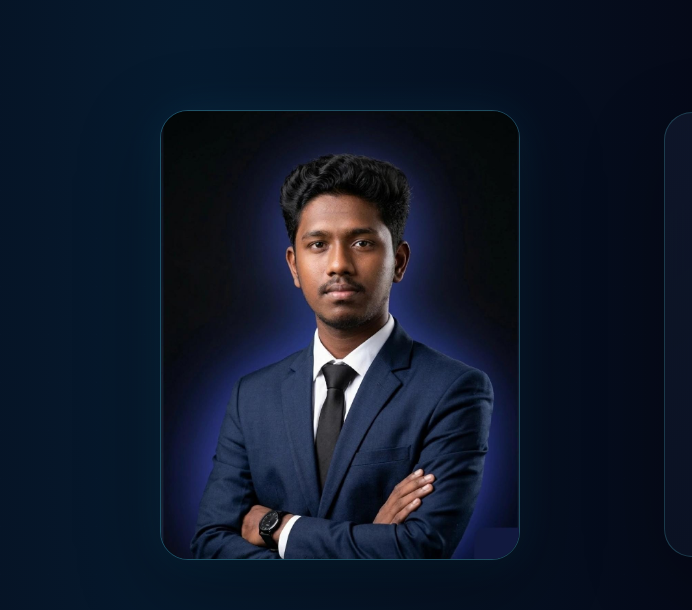
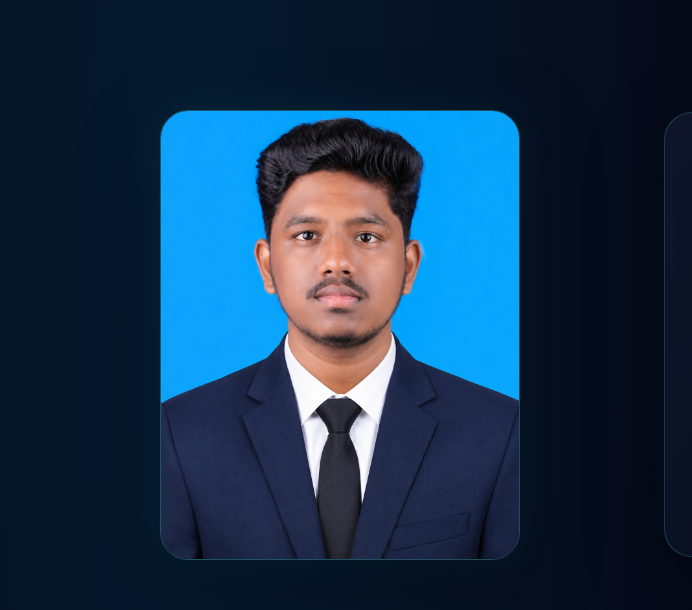
Before and after one commit to udayaprakash2410/my-portfolio, a plain HTML site: page index.html in a window 1280 px wide. Shown: the part 98-708 px from the top of the page, 0-692 px from the left. Drawn offline with nearby package versions, Linux system fonts and the light colour scheme.

Commit message:
Updated profile photo

```diff
--- a/index.html
+++ b/index.html
@@ -83,7 +83,7 @@ Udaya<span>.</span>
 <!-- PROFILE IMAGE -->
 
 <div data-aos="fade-right">
-<img src="img/my portfolio.jpeg"
+<img src="img/pass.jpg"
 class="rounded-2xl shadow-xl w-80 mx-auto">
 </div>
 
```
Also changed, not shown: img/pass.jpg (added), profile/pass photo.jpg (deleted).
